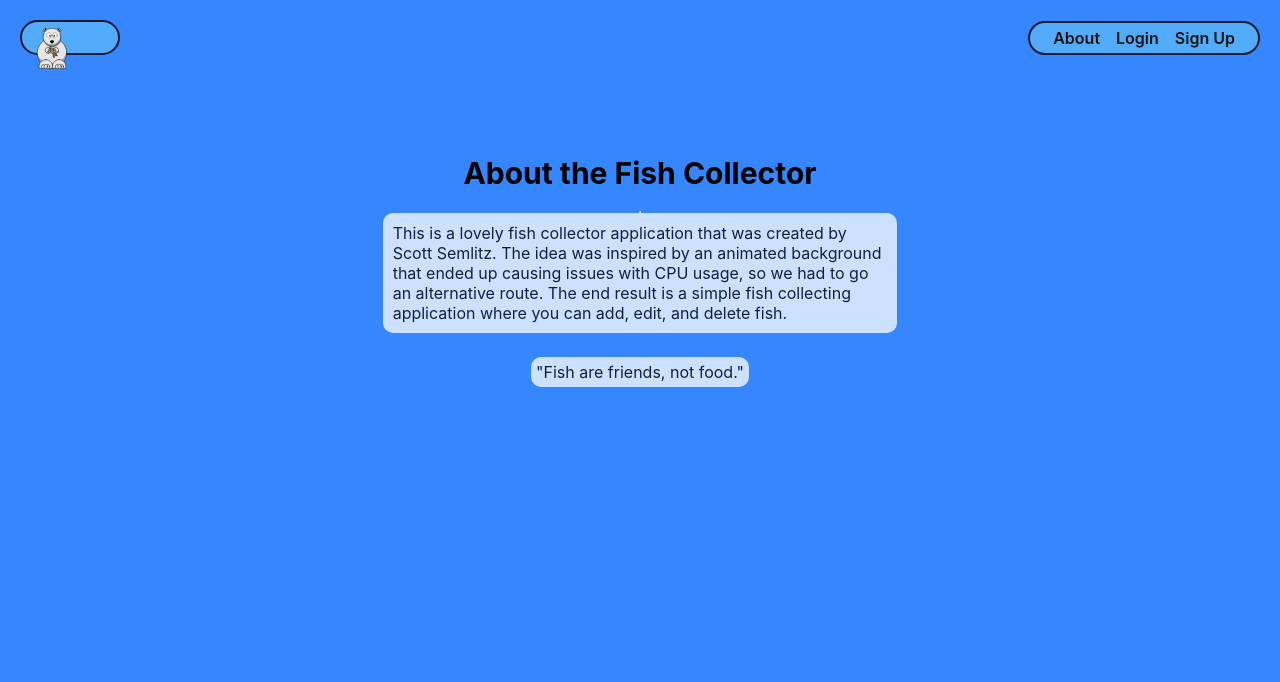
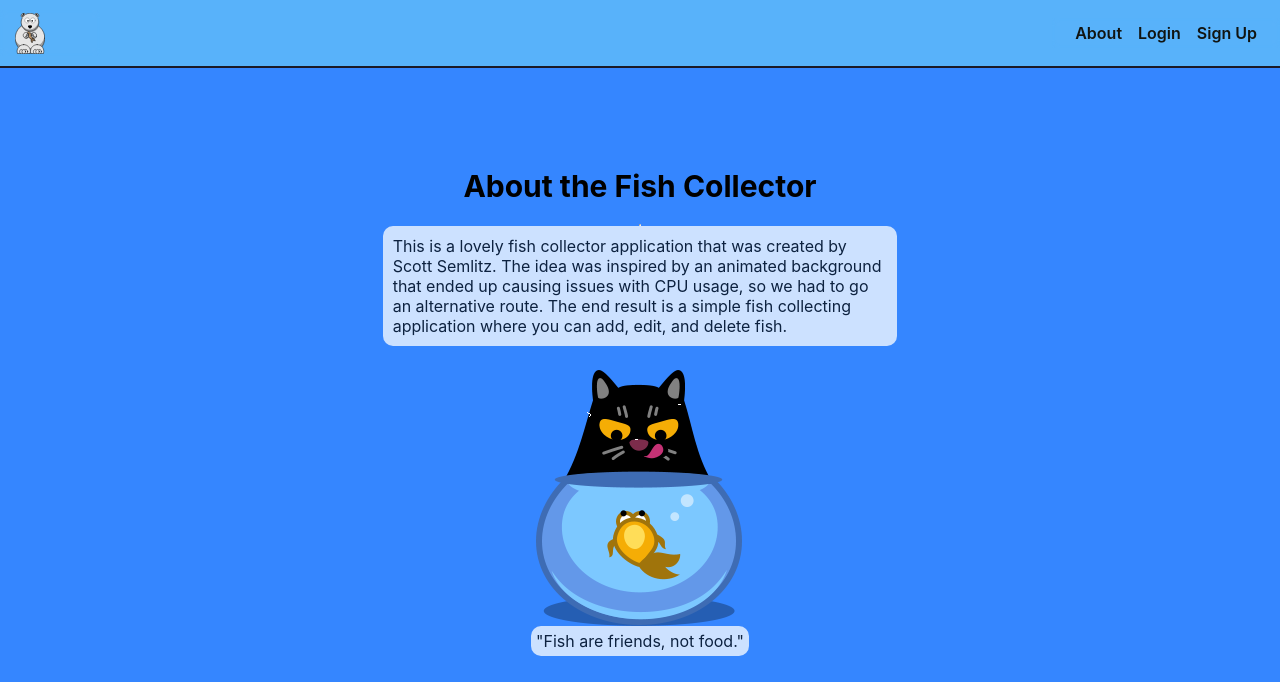
Before and after one commit to ssemlitz/fish-collector, a Django app: template main_app/templates/about.html in a window 1280 px wide. Shown: the top 682 px of the page. Run offline with Django 3.2, Linux system fonts and the light colour scheme; the template is opened without the code that fills it, so the values that code supplies are empty; some web fonts are replaced.

Commit message:
css changes

```diff
--- a/main_app/static/css/base.css
+++ b/main_app/static/css/base.css
@@ -283,7 +283,7 @@ section .wave.wave4{
   }
 
   main {
-    max-width: 1300px;
+    /* max-width: 1300px; */
     min-height: calc(100vh - 53px);
   }
 
@@ -345,34 +345,6 @@ section .wave.wave4{
     min-height: calc(100vh - 55px);
   }
 
-  header {
-    margin: 20px 20px 0 20px;
-    width: calc(100vw - 40px);
-    max-width: 2560px;
-    top: 20px;
-    background-color: transparent;
-    border-bottom: none;
-  }
-
-  nav,
-  .header-logo-container {
-    margin: 0;
-    background: var(--nav-bg-ff);
-    border: var(--borders);
-    border-radius: 18px;
-  }
-
-  nav {
-    margin-left: auto;
-  }
-
-  .header-logo-container {
-    /* visual fix to help align logo */
-    padding-top: 6px;
-    width: 256px;
-    height: 35px;
-  }
-
   @supports (-webkit-backdrop-filter: none) or (backdrop-filter: none) {
     header {
       -webkit-backdrop-filter: none;
@@ -381,7 +353,6 @@ section .wave.wave4{
 
     nav,
     .header-logo-container {
-      background: rgba(104, 197, 248, .6);
       -webkit-backdrop-filter: blur(3px);
       backdrop-filter: blur(3px);
     }
--- a/main_app/templates/about.html
+++ b/main_app/templates/about.html
@@ -1,5 +1,5 @@
 {% extends 'base.html' %}
-
+{% load static %}
 {% block content %}
 
 <div class="about-page">
@@ -12,6 +12,7 @@
   </div>
   <br>
   <br>
+  <img src="{% static 'images/fishcat.png' %}" alt="catfish"/>
   <div class="about-quote">
     <p>
       "Fish are friends, not food."
```
Also changed, not shown: main_app/static/images/182519_fish_cat_icon.svg (added).
